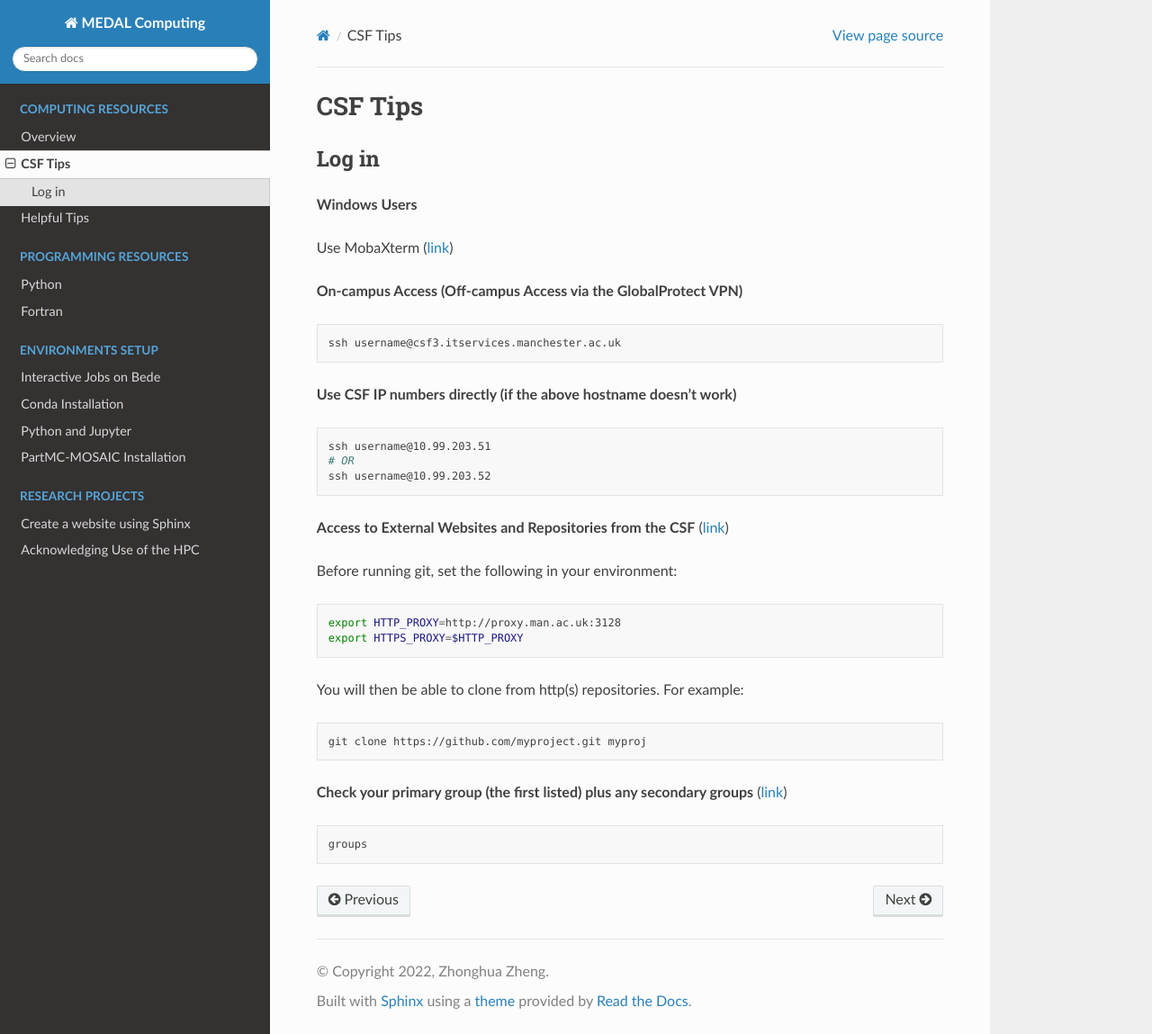
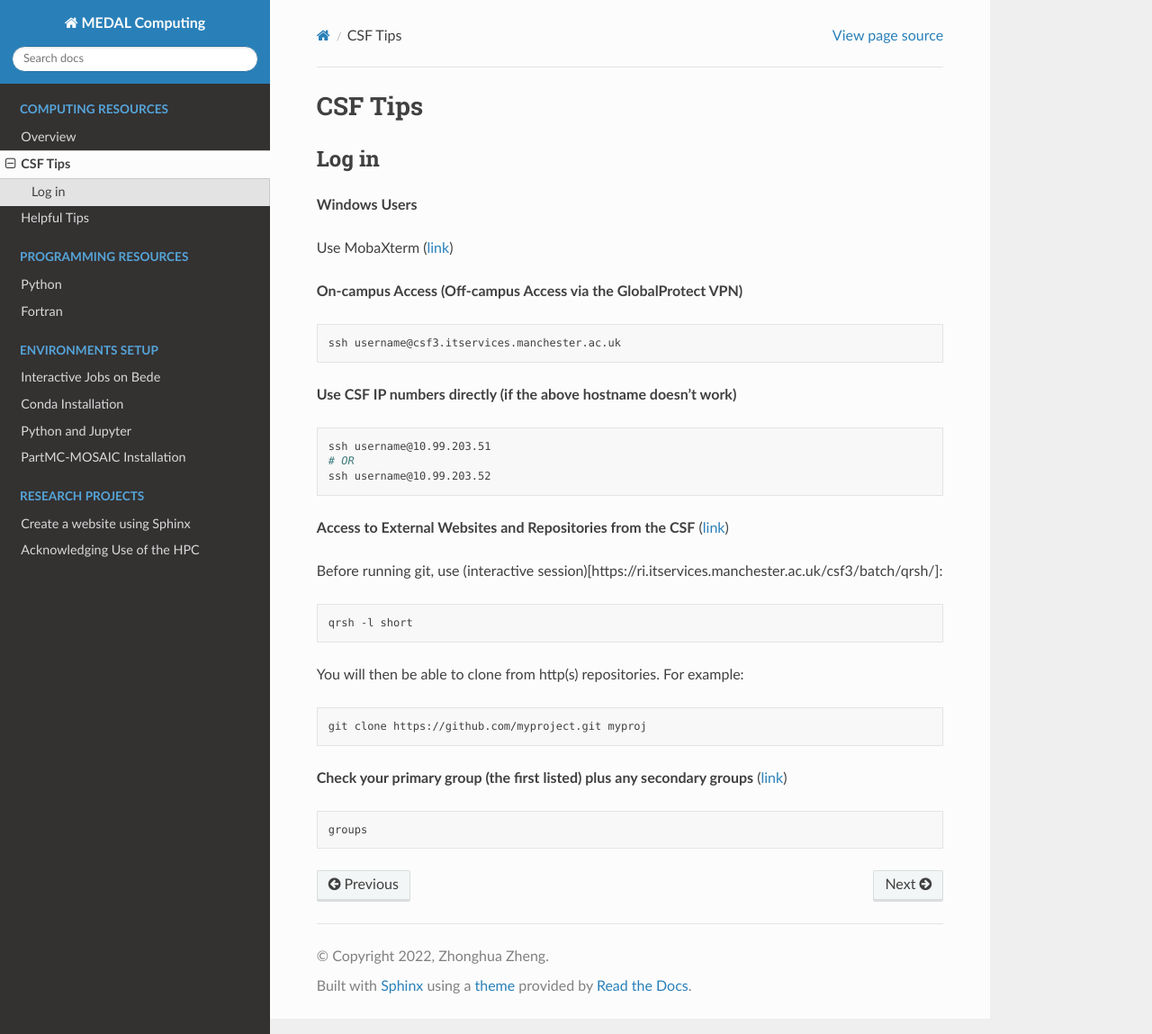
Before and after one commit to envdes/computing, a Sphinx documentation site: the page built from docs/pages/computing_resources/csf_tips.md, in a window 1280 px wide and 1149 px high. Shown: the whole window at 90% size. Built offline with Sphinx 7.4.7 and the Read the Docs theme 2.0.0, drawn with Linux system fonts in a browser that asks for light colours.

Commit message:
Update csf_tips.md
update access to the external website on the CSF3

````diff
--- a/docs/pages/computing_resources/csf_tips.md
+++ b/docs/pages/computing_resources/csf_tips.md
@@ -20,13 +20,12 @@ ssh username@10.99.203.51
 ssh username@10.99.203.52
 ```
 
-**Access to External Websites and Repositories from the CSF** ([link](https://ri.itservices.manchester.ac.uk/gateways-and-proxies/web-proxy/))
+**Access to External Websites and Repositories from the CSF** ([link](https://ri.itservices.manchester.ac.uk/csf3/software/tools/proxy/))
 
-Before running git, set the following in your environment:
+Before running git, use (interactive session)[https://ri.itservices.manchester.ac.uk/csf3/batch/qrsh/]:
 
 ```bash
-export HTTP_PROXY=http://proxy.man.ac.uk:3128
-export HTTPS_PROXY=$HTTP_PROXY
+qrsh -l short
 ```
 
 You will then be able to clone from http(s) repositories. For example:
````
